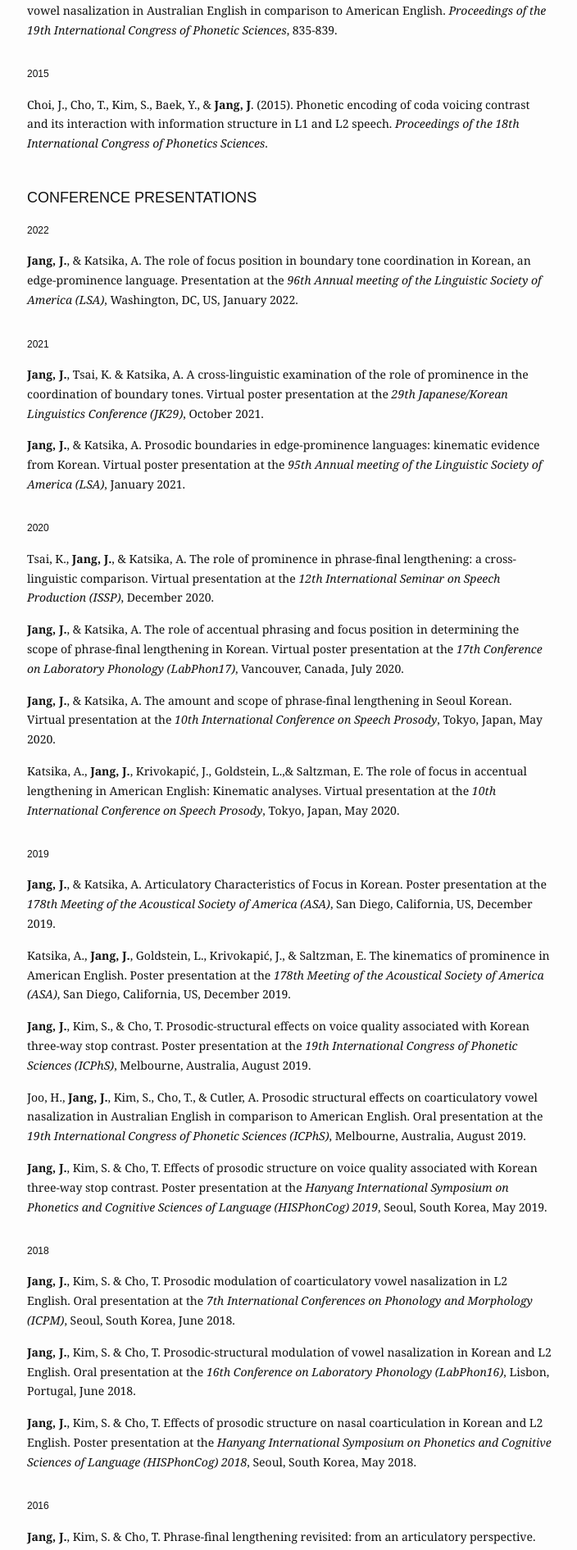
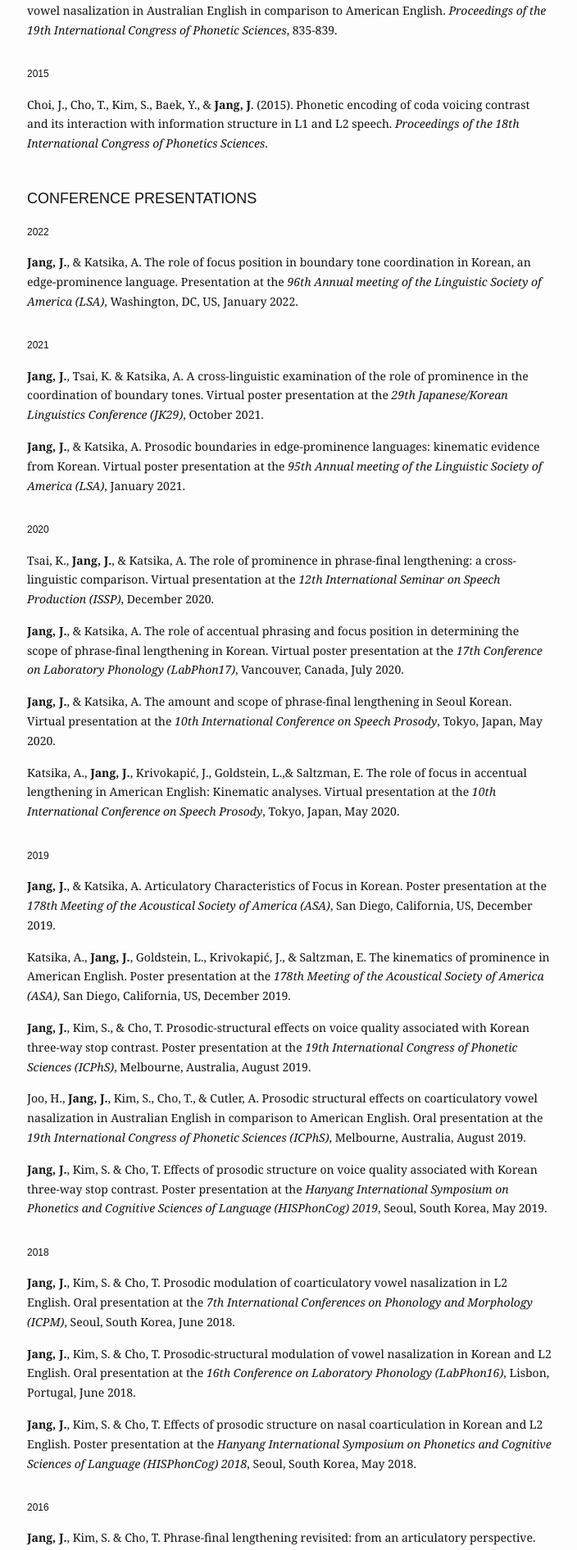
Before and after one commit to jiyoungj/jiyoungj.github.io, a Jekyll site: the page built from research.md, in a window 1280 px wide. Shown: the part 979-2870 px from the top of the page at 82% size, without its empty margins (287-991 px from the left). Built offline with Jekyll 4.4.1, drawn with Linux system fonts in a browser that asks for light colours.

Commit message:
Update research.md

```diff
--- a/research.md
+++ b/research.md
@@ -49,7 +49,7 @@ Phonetics, L2 phonetics, prosody, speech production and perception, computationa
 
   Choi, J., Cho, T., Kim, S., Baek, Y., & <b>Jang, J</b>. (2015). Phonetic encoding of coda voicing contrast and its interaction with information structure in L1 and L2 speech. <em>Proceedings of the 18th International Congress of Phonetics Sciences</em>.
 
-<h6 style="font-size:5px"><br></h6>
+<h6 style="font-size:6px"><br></h6>
 
 <h3 style="font-size:18px">CONFERENCE PRESENTATIONS</h3>
 
```
